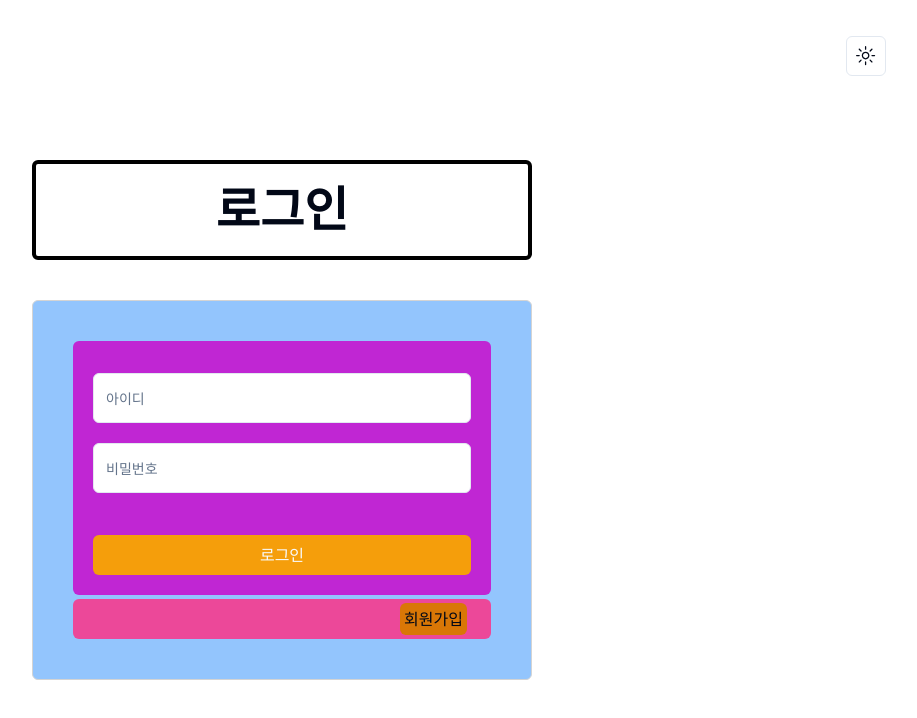
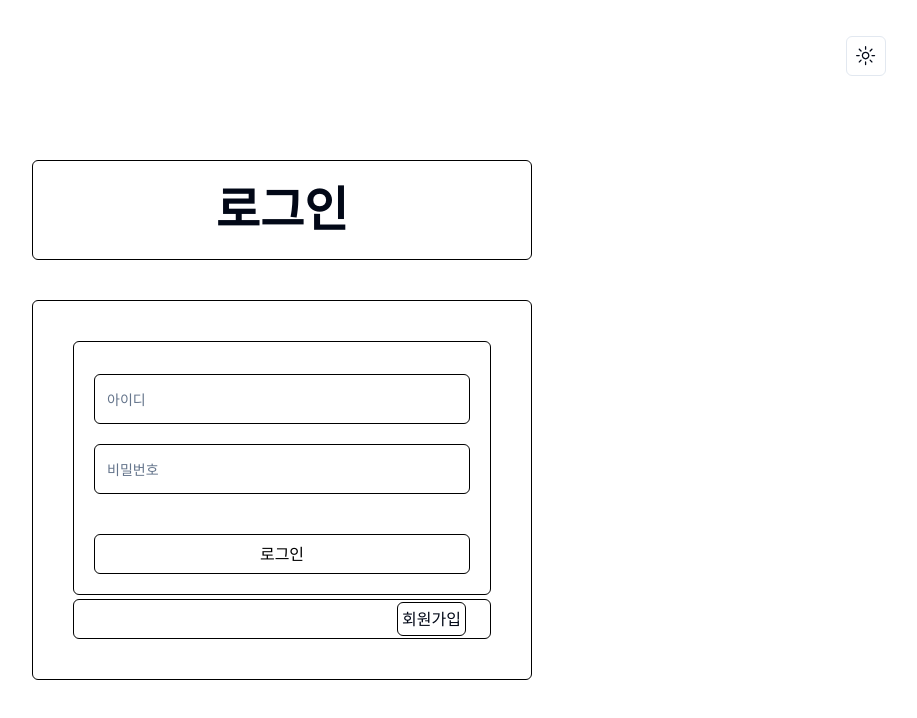
Before and after one commit to BellPumpkin/DevCamp-Day1, a Next.js app: page /login in a window 1280 px wide. Shown: the top 718 px of the page, without its empty margins (358-1275 px from the left). Built offline with nearby package versions, Linux system fonts and the light colour scheme.

Commit message:
Design: 로그인 폼 수정
UI 변경

```diff
--- a/src/app/login/page.tsx
+++ b/src/app/login/page.tsx
@@ -33,13 +33,13 @@ export default function LoginPage() {
   return (
     <div className='relative h-screen bg-amber-100 flex flex-col justify-center items-center'>
       <div className="absolute top-40">
-        <div className="flex justify-center items-center h-[100px] mb-10 border-4 rounded-md border-black bg-white">
+        <div className="flex justify-center items-center h-[100px] mb-10 border rounded-md border-black">
           <h1 className="text-5xl font-bold">로그인</h1>
         </div>
-        <div className='flex flex-col w-[500px] h-[380px] border border-neutral-300 bg-blue-300 rounded-md p-10'>
+        <div className='flex flex-col w-[500px] h-[380px] border border-black rounded-md p-10'>
           <Form {...form}>
             <form onSubmit={form.handleSubmit(onSubmit)} className="flex flex-col flex-grow">
-              <div className="flex flex-col h-full rounded-md bg-fuchsia-600 justify-between p-5">
+              <div className="flex flex-col h-full rounded-md border border-black justify-between p-5">
                 <div className="flex flex-col gap-5 mt-3">
                   <FormField
                     control={form.control}
@@ -47,7 +47,7 @@ export default function LoginPage() {
                     render={({field}) => (
                       <FormItem className='flex flex-col gap-2'>
                         <FormControl>
-                          <Input className="h-[50px] hover:cursor-pointer" placeholder="아이디" autoComplete={"off"} {...field} />
+                          <Input className="h-[50px] border-black hover:cursor-pointer" placeholder="아이디" autoComplete={"off"} {...field} />
                         </FormControl>
                       </FormItem>
                     )}
@@ -58,7 +58,7 @@ export default function LoginPage() {
                     render={({field}) => (
                       <FormItem className='flex flex-col gap-2'>
                         <FormControl>
-                          <Input className="h-[50px] hover:cursor-pointer" placeholder="비밀번호" type="password"
+                          <Input className="h-[50px] border-black hover:cursor-pointer" placeholder="비밀번호" type="password"
                                  autoComplete="new-password" {...field} />
                         </FormControl>
                       </FormItem>
@@ -66,13 +66,13 @@ export default function LoginPage() {
                   />
                 </div>
                 <div className="flex flex-col">
-                  <Button className="bg-amber-500 h-[40px] text-md" type="submit">로그인</Button>
+                  <Button className="bg-white text-black border border-black h-[40px] text-md hover:text-white" type="submit">로그인</Button>
                 </div>
               </div>
             </form>
           </Form>
-          <div className={"flex h-[40px] justify-end items-center rounded-md bg-pink-500 mt-1 pr-6"}>
-            <Link className={`bg-amber-600 p-1 text-md rounded-md hover:text-white hover:bg-black`} href={"/signup"}>회원가입</Link>
+          <div className={"flex h-[40px] justify-end items-center rounded-md border border-black mt-1 pr-6"}>
+            <Link className={`p-1 text-md rounded-md border border-black hover:text-white hover:bg-black`} href={"/signup"}>회원가입</Link>
           </div>
         </div>
       </div>
```
